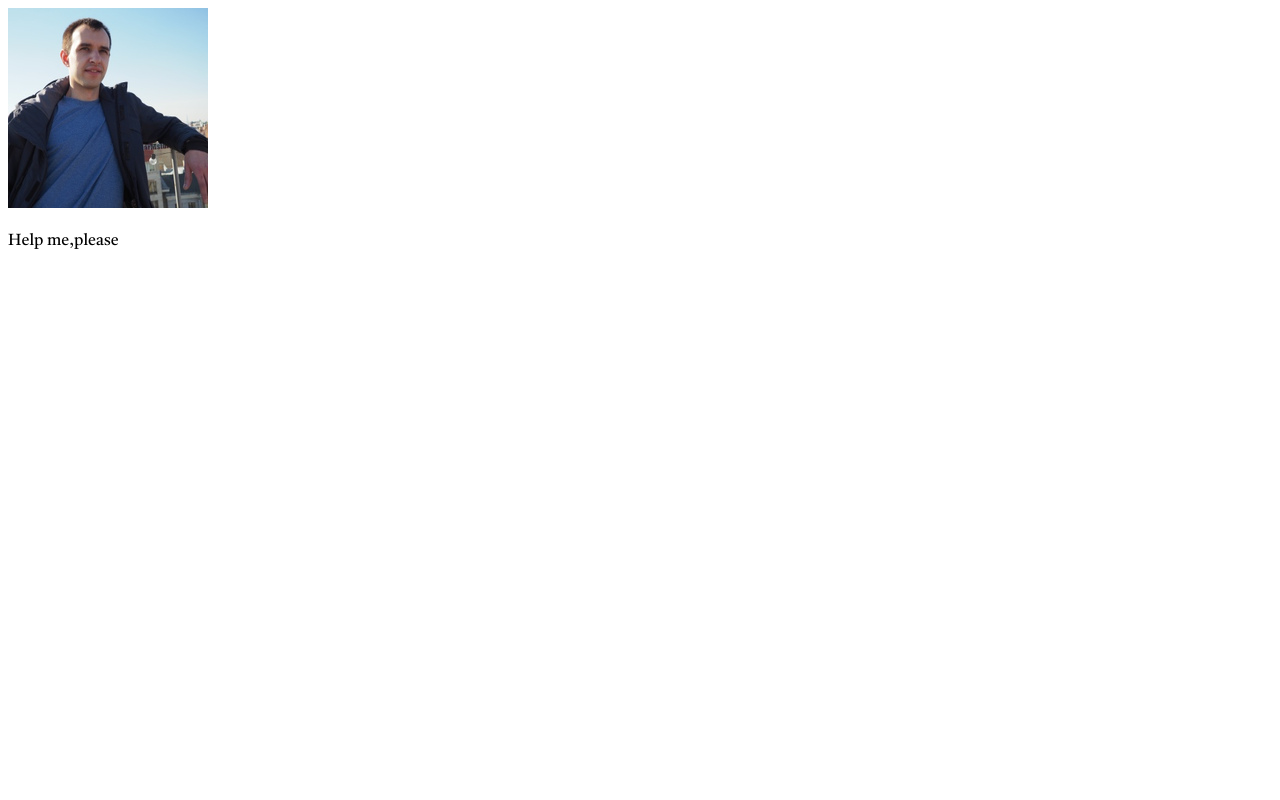
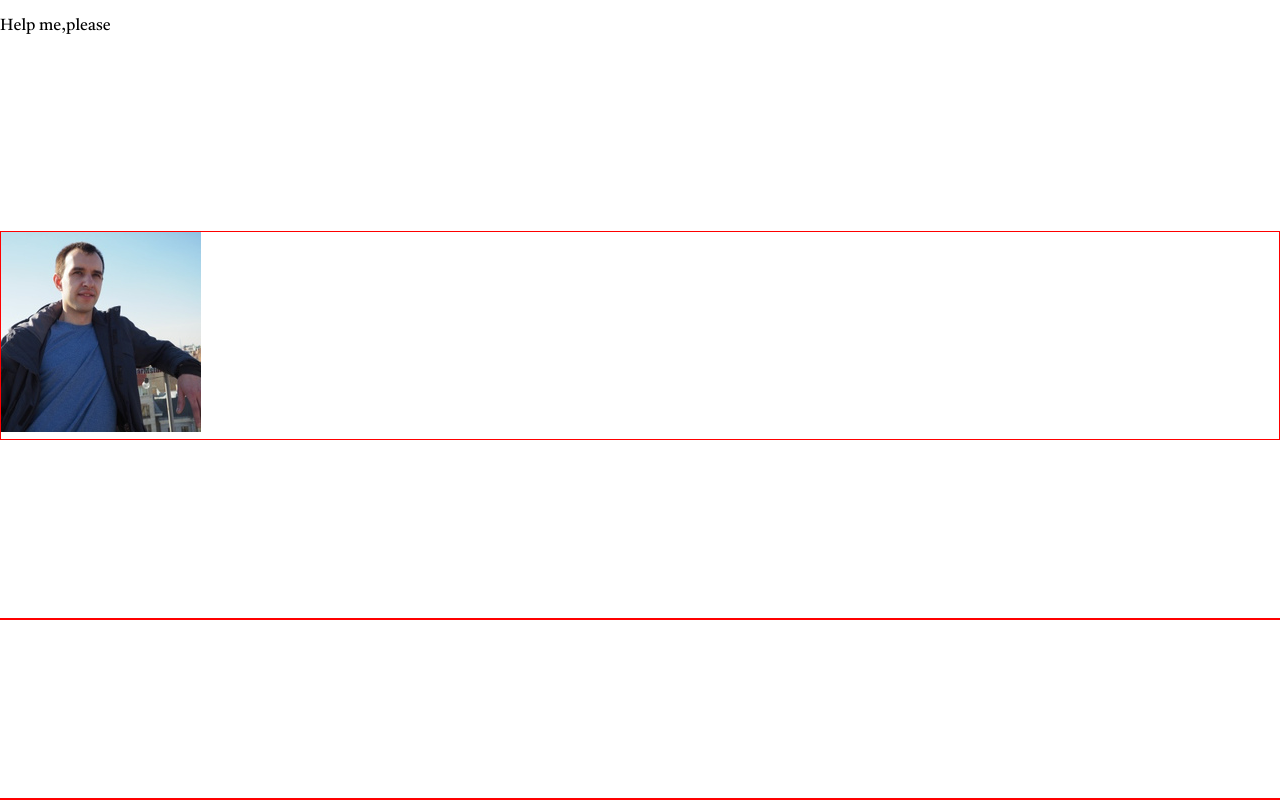
Before and after one commit to RegionWAR/rsschool-cv, a plain HTML site: page index.html in a window 1280 px wide. Drawn offline with Linux system fonts and the light colour scheme.

Commit message:
feat: footer to the bottom of the page

```diff
--- a/index.html
+++ b/index.html
@@ -11,8 +11,19 @@
 </head>
 
 <body>
-    <img src="assets/img/AVA.jpg" alt="my photo">
     <p>Help me,please</p>
+
+    <header class="header">
+        <img src="assets/img/AVA.jpg" alt="my photo">
+    </header>
+
+    <main class="main">
+
+    </main>
+
+    <footer class="footer">
+
+    </footer>
 
 </body>
 
--- a/style.css
+++ b/style.css
@@ -18,4 +18,26 @@
 
 body {
     font-family: Tiro, Arial, Helvetica, sans-serif;
+    min-height: 100vh;
+    margin: 0;
+    padding: 0;
+    display: flex;
+    flex-direction: column;
+    justify-content: space-between;
 }
+
+* {
+    box-sizing: border-box;
+}
+
+.header {
+    border: 1px solid red;
+}
+
+.main {
+    border: 1px solid red;
+}
+
+.footer {
+    border: 1px solid red;
+}
```
